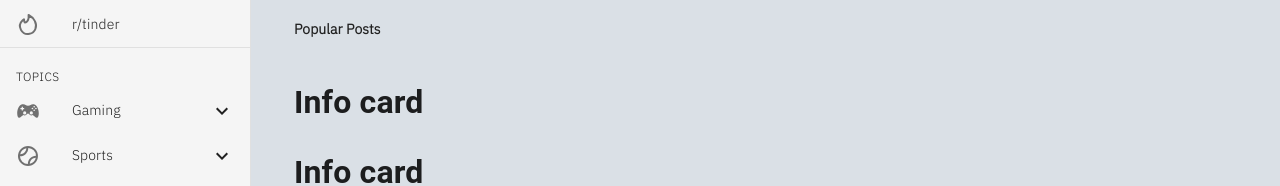
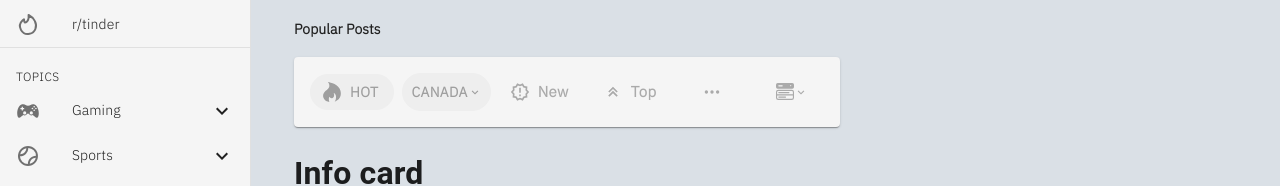
Before and after one commit to ohmyjavascript/reddit-mui-clone, a React (Create React App) app: page / in a window 1280 px wide. Shown: the part 316-502 px from the top of the page. Built offline with nearby package versions, Linux system fonts and the light colour scheme.

Commit message:
commit 17: post sort, country select, popular posts

```diff
--- /dev/null
+++ b/src/components/main-content/CountrySelect.js
@@ -0,0 +1,34 @@
+import React from 'react';
+import Button from '@mui/material/Button';
+import Menu from '@mui/material/Menu';
+import MenuItem from '@mui/material/MenuItem';
+import { BiChevronDown, BiChevronUp } from 'react-icons/bi';
+import { selectCountryBtn } from '@styles/styles';
+import useToggle from '@hooks/useToggle';
+
+const CountrySelect = () => {
+  const { el, open, handleClick, handleClose } = useToggle();
+
+  return (
+    <div>
+      <Button id="country-select" sx={selectCountryBtn} onClick={handleClick}>
+        Canada {open ? <BiChevronUp /> : <BiChevronDown />}
+      </Button>
+      <Menu
+        id="country-select-menu"
+        anchorEl={el}
+        open={open}
+        onClose={handleClose}
+        MenuListProps={{
+          'aria-labelledby': 'country-select',
+        }}
+      >
+        <MenuItem onClick={handleClose}>Everywhere</MenuItem>
+        <MenuItem onClick={handleClose}>United States</MenuItem>
+        <MenuItem onClick={handleClose}>Argentina</MenuItem>
+      </Menu>
+    </div>
+  );
+};
+
+export default CountrySelect;
--- a/src/components/main-content/PopularPosts.js
+++ b/src/components/main-content/PopularPosts.js
@@ -10,6 +10,7 @@ import {
   popularPostHeader,
   postSortContainer,
 } from '@styles/styles';
+import PostSort from '@main/PostSort';
 
 const PopularPosts = () => {
   return (
@@ -19,7 +20,9 @@ const PopularPosts = () => {
       </Typography>
       <Box sx={postSortContainer}>
         <Box sx={postSectionWrapper}>
-          <Box sx={postSortWrapper}>{/* post sort */}</Box>
+          <Box sx={postSortWrapper}>
+            <PostSort />
+          </Box>
 
           {cardContentItems.map((item) => {
             return <h1 key={item.id}> Info card </h1>;
--- /dev/null
+++ b/src/components/main-content/PostSort.js
@@ -0,0 +1,50 @@
+import { Button, Card, CardContent } from '@mui/material';
+import { Box } from '@mui/system';
+import React from 'react';
+import { SiHotjar } from 'react-icons/si';
+import { MdOutlineNewReleases } from 'react-icons/md';
+import { BiChevronsUp } from 'react-icons/bi';
+import SelectMore from '@main/SelectMore';
+import SwitchLayout from '@main/SwitchLayout';
+import {
+  cardContentWrapper,
+  postSortLayoutWrapper,
+  postSortBtn1,
+  postSortBtn2,
+  flexGrow,
+} from '@styles/styles';
+import CountrySelect from '@main/CountrySelect';
+
+const PostSort = () => {
+  return (
+    <Card>
+      <CardContent sx={cardContentWrapper}>
+        <Box sx={postSortLayoutWrapper}>
+          <Button sx={postSortBtn1} variant="outlined" startIcon={<SiHotjar />}>
+            Hot
+          </Button>
+          <CountrySelect />
+          <Button
+            sx={postSortBtn2}
+            variant="outlined"
+            startIcon={<MdOutlineNewReleases />}
+          >
+            New
+          </Button>
+          <Button
+            sx={postSortBtn2}
+            variant="outlined"
+            startIcon={<BiChevronsUp />}
+          >
+            Top
+          </Button>
+          <SelectMore />
+          <Box sx={flexGrow}></Box>
+          <SwitchLayout />
+        </Box>
+      </CardContent>
+    </Card>
+  );
+};
+
+export default PostSort;
```
